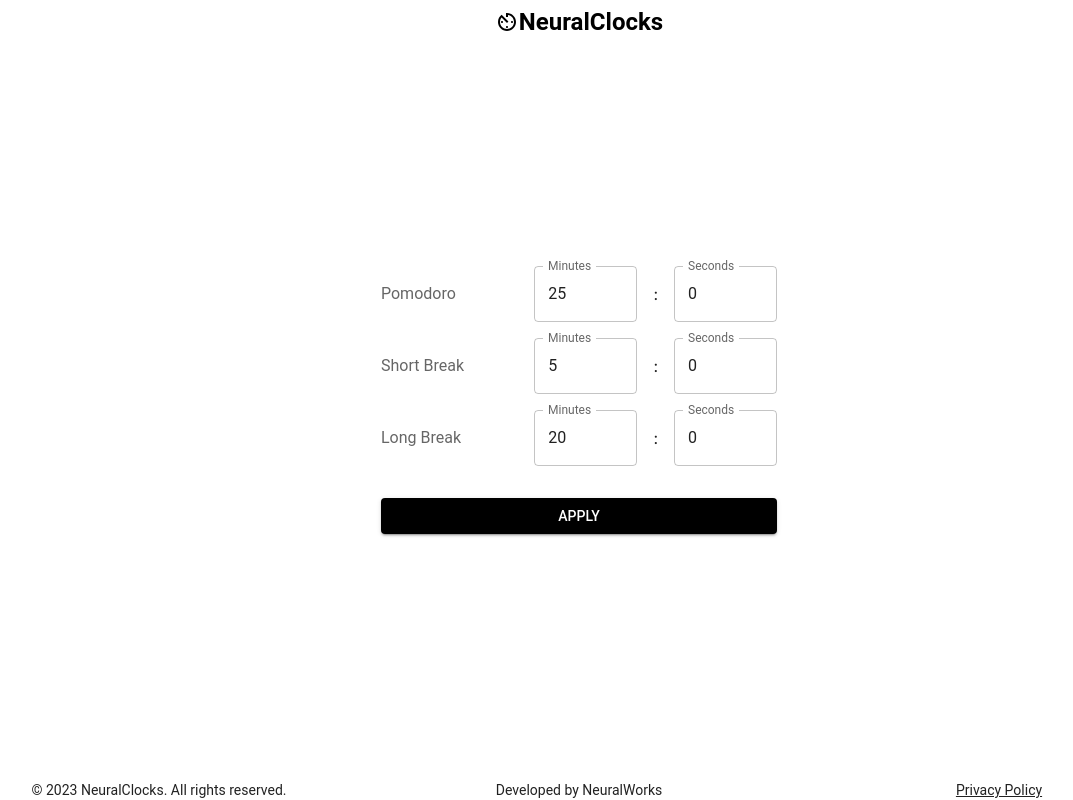
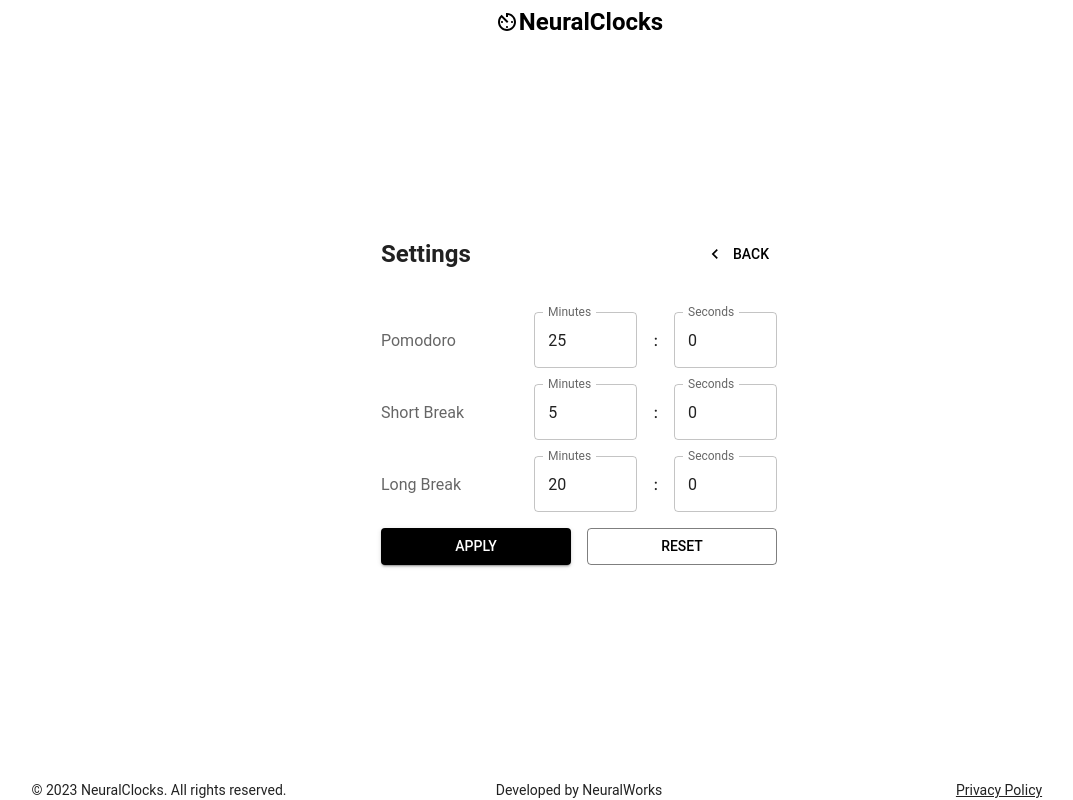
Before and after one commit to SebaaAguilera/pomodoro, a Next.js app: page /pomodoro in a window 1280 px wide. Both pictures are taken after a click on the button 812 px from the left and 183 px from the top of the page. Shown: the whole page, without its empty margins (61-1134 px from the left). Built offline with nearby package versions, Linux system fonts and the light colour scheme.

Commit message:
upd: settings form

```diff
--- /dev/null
+++ b/src/components/TimerSettings/HideSettingsButton.js
@@ -0,0 +1,16 @@
+import Button from '@mui/material/Button'
+import ChevronLeftIcon from '@mui/icons-material/ChevronLeft';
+
+const HideSettingsButton = ({ hideSettings }) => {
+  return (
+    <Button
+      variant="text"
+      onClick={hideSettings}
+      startIcon={<ChevronLeftIcon />}
+    >
+      Back
+    </Button>
+  )
+}
+
+export default HideSettingsButton
--- a/src/components/TimerSettings/TimeField.js
+++ b/src/components/TimerSettings/TimeField.js
@@ -21,15 +21,16 @@ const TimeField = ({ label, value, onChange }) => {
   const handleMinutesChange = (e) => {
     const newMinutes = parseInt(e.target.value) || 0;
     setMinutes(newMinutes);
-    onChange(newMinutes * 60 + seconds);
-  };
+    onChange(newMinutes * 60 + seconds)
+  }
 
   const handleSecondsChange = (e) => {
     const newSeconds = parseInt(e.target.value) || 0;
     setSeconds(newSeconds);
-    onChange(minutes * 60 + newSeconds);
-  };
+    onChange(minutes * 60 + newSeconds)
+  }
 
+  // onClick doesn't work properly on smartphones
   return (
     <Box sx={{ display: 'flex', alignItems: 'center', gap: 2, marginBottom: 2 }}>
       <Box sx={{ flex: 0.4 }}>
@@ -41,8 +42,7 @@ const TimeField = ({ label, value, onChange }) => {
           type="number"
           fullWidth
           value={minutes}
-          onChange={handleMinutesChange}
-          inputProps={{ min: 0 }}
+          inputProps={{ min: 0, onInput: handleMinutesChange }}
         />
       </Box>
       <Box sx={{ textAlign: 'center' }}>
@@ -55,7 +55,7 @@ const TimeField = ({ label, value, onChange }) => {
           fullWidth
           value={seconds}
           onChange={handleSecondsChange}
-          inputProps={{ min: 0, max: 59 }}
+          inputProps={{ min: 0, max: 59,  onInput: handleMinutesChange }}
         />
       </Box>
     </Box>
--- a/src/components/TimerSettings/index.js
+++ b/src/components/TimerSettings/index.js
@@ -1,7 +1,10 @@
 import { useState } from 'react'
 import Box from '@mui/material/Box'
 import Button from '@mui/material/Button'
+import Typography from '@mui/material/Typography'
 import TimeField from './TimeField'
+import HideSettingsButton from './HideSettingsButton'
+import { defaultTimers } from '@/utils/constants'
 
 /**
  *
@@ -26,7 +29,23 @@ const TimerSettings = ({ timersSeconds, setTimersSeconds, hideSettings }) => {
     hideSettings()
   }
 
+  const reset = () => {
+    setPomodoroSeconds(defaultTimers.POMODORO)
+    setShortBreakSeconds(defaultTimers.SHORT_BREAK)
+    setLongBreakSeconds(defaultTimers.LONG_BREAK)
+  }
+
   return (
+    <>
+      <Box sx={{ display: 'flex', justifyContent: 'space-between', alignItems: 'center', marginBottom: 5 }}>
+        <Typography
+          variant="h5"
+          fontWeight={700}
+        >
+          Settings
+        </Typography>
+        <HideSettingsButton hideSettings={hideSettings}/>
+      </Box>
       <Box
         component="form"
         noValidate
@@ -35,22 +54,25 @@ const TimerSettings = ({ timersSeconds, setTimersSeconds, hideSettings }) => {
       >
         <TimeField
           label="Pomodoro"
-        value={timersSeconds.POMODORO}
-        onChange={(value) => setPomodoroSeconds(value)}
+          value={pomodoroSeconds}
+          onChange={setPomodoroSeconds}
         />
         <TimeField
           label="Short Break"
-        value={timersSeconds.SHORT_BREAK}
-        onChange={(value) => setShortBreakSeconds(value)}
+          value={shortBreakSeconds}
+          onChange={setShortBreakSeconds}
         />
         <TimeField
           label="Long Break"
-        value={timersSeconds.LONG_BREAK}
-        onChange={(value) => setLongBreakSeconds(value)}
+          value={longBreakSeconds}
+          onChange={setLongBreakSeconds}
         />
-
-      <Button variant="contained" type="submit" fullWidth sx={{ marginTop: 2 }}> Apply </Button>
+        <Box sx={{ display: 'flex', gap: 2, marginTop: 2 }}>
+          <Button variant="contained" type="submit" sx={{ width: '50%' }}> Apply </Button>
+          <Button variant="outlined" sx={{ width: '50%' }} onClick={reset}> Reset </Button>
         </Box>
+      </Box>
+    </>
   )
 }
 
--- a/src/pages/pomodoro.js
+++ b/src/pages/pomodoro.js
@@ -8,6 +8,7 @@ import TimerSelect from '@/components/TimerSelect'
 import TimerSettings from '@/components/TimerSettings'
 import Box from '@mui/material/Box'
 import ResponsiveContainer from '@/components/ResponsiveContainer'
+import { defaultTimers } from '@/utils/constants'
 
 /**
  * Pomodoro Page
@@ -43,11 +44,7 @@ import ResponsiveContainer from '@/components/ResponsiveContainer'
 export default function Pomodoro() {
   const [isSettingsOpen, setIsSettingsOpen] = useState(false)
   const [timer, setTimer] = useState('POMODORO')
-  const [timersSeconds, setTimersSeconds] = useState({
-    POMODORO: 25 * 60,
-    SHORT_BREAK: 5 * 60,
-    LONG_BREAK: 20 * 60,
-  })
+  const [timersSeconds, setTimersSeconds] = useState(defaultTimers)
 
   return (
     <ResponsiveContainer maxWidth="xs">
--- /dev/null
+++ b/src/utils/constants.js
@@ -0,0 +1,5 @@
+export const defaultTimers = {
+  POMODORO: 25 * 60,
+  SHORT_BREAK: 5 * 60,
+  LONG_BREAK: 20 * 60
+}
```
Lines whose indentation alone changed are shown as unchanged.
